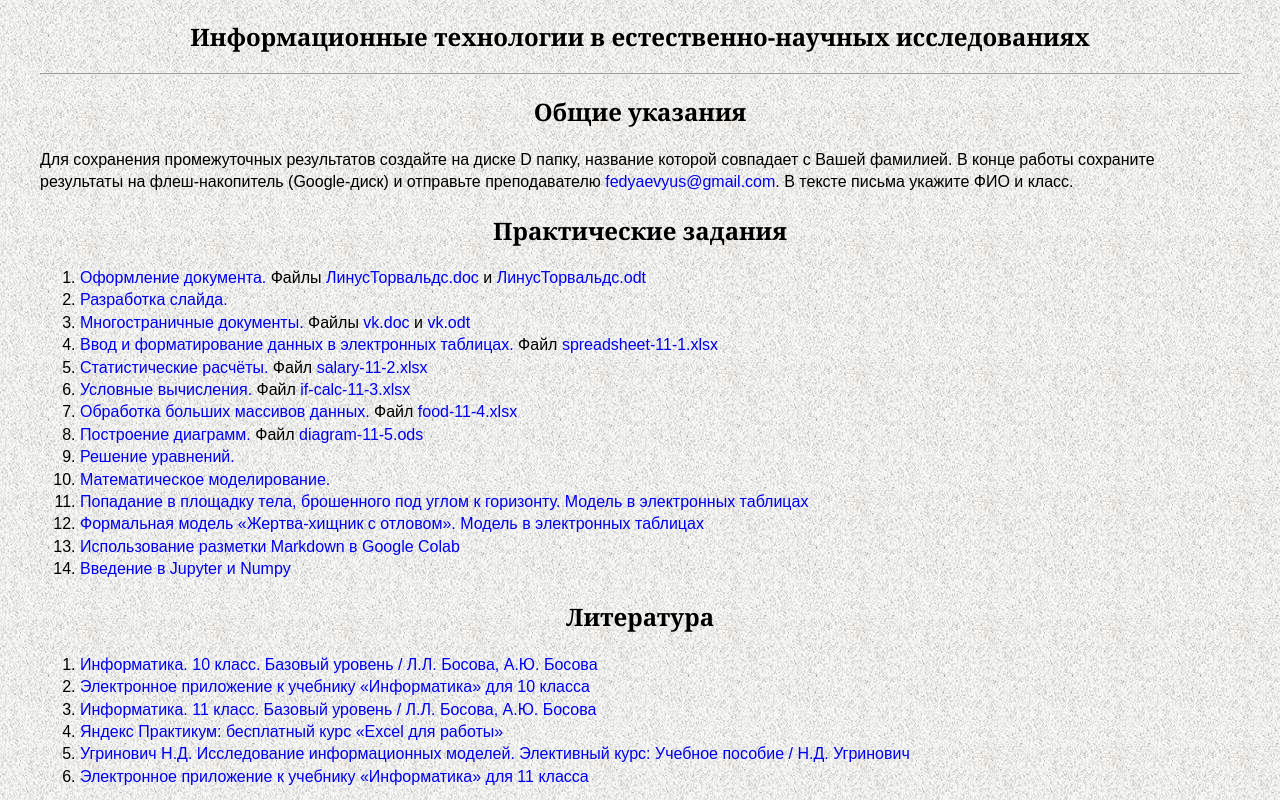
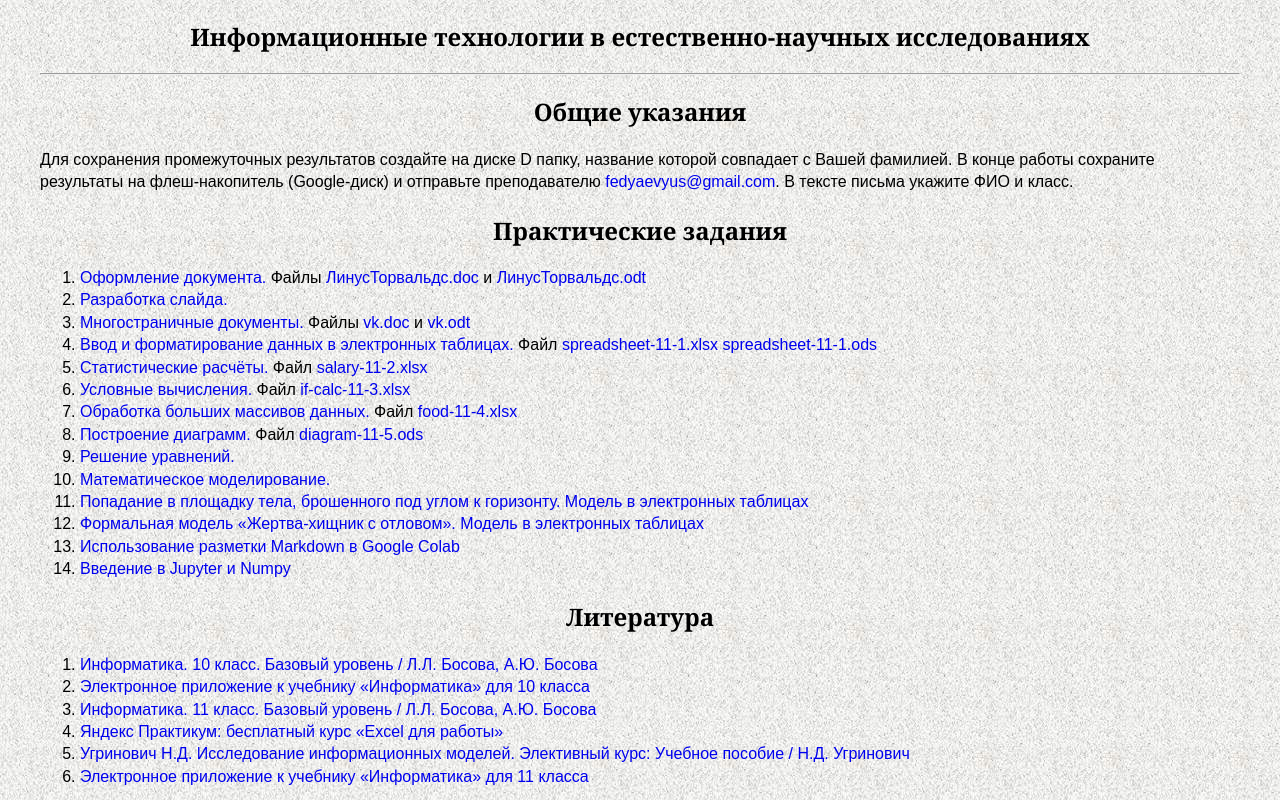
Before and after one commit to orelgym1/orelgym1.github.io, a plain HTML site: page index.html in a window 1280 px wide. Shown: the top 800 px of the page. Drawn offline with Linux system fonts and the light colour scheme.

Commit message:
Add link to ods

```diff
--- a/index.html
+++ b/index.html
@@ -22,7 +22,7 @@
 	<li><a href="doc/work-10-1.pdf">Оформление документа.</a> Файлы <a href="doc/ЛинусТорвальдс.doc" download>ЛинусТорвальдс.doc</a> и <a href="doc/ЛинусТорвальдс.odt" download>ЛинусТорвальдс.odt</a></li>
 	<li><a href="doc/work-10-2.pdf">Разработка слайда.</a></li>
 	<li><a href="doc/work-10-3.pdf">Многостраничные документы.</a> Файлы <a href="doc/vk.doc" download>vk.doc</a> и <a href="doc/vk.odt" download>vk.odt</a></li>
-	<li><a href="doc/spreadsheet-11-1.pdf">Ввод и форматирование данных в электронных таблицах.</a> Файл <a href="doc/spreadsheet-11-1.xlsx" download>spreadsheet-11-1.xlsx</a></li>
+	<li><a href="doc/spreadsheet-11-1.pdf">Ввод и форматирование данных в электронных таблицах.</a> Файл <a href="doc/spreadsheet-11-1.xlsx" download>spreadsheet-11-1.xlsx</a> <a href="doc/spreadsheet-11-1.ods" download>spreadsheet-11-1.ods</a></li>
 	<li><a href="doc/salary-11-2.pdf">Статистические расчёты.</a> Файл <a href="doc/salary-11-2.xlsx" download>salary-11-2.xlsx</a></li>
 	<li><a href="doc/if-calc-11-3.pdf">Условные вычисления.</a> Файл <a href="doc/if-calc-11-3.xlsx" download>if-calc-11-3.xlsx</a></li>
 	<li><a href="doc/food-11-4.pdf">Обработка больших массивов данных.</a> Файл <a href="doc/food-11-4.xlsx" download>food-11-4.xlsx</a></li>
```
